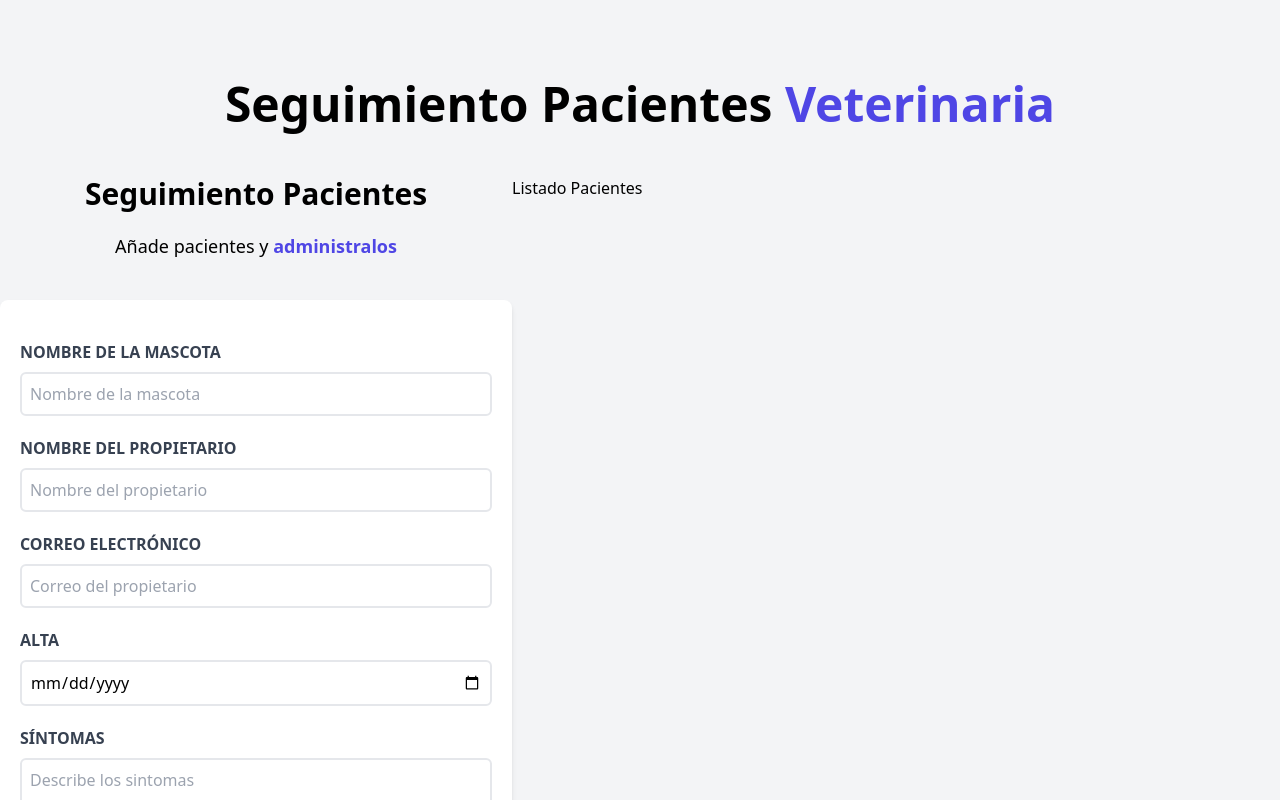
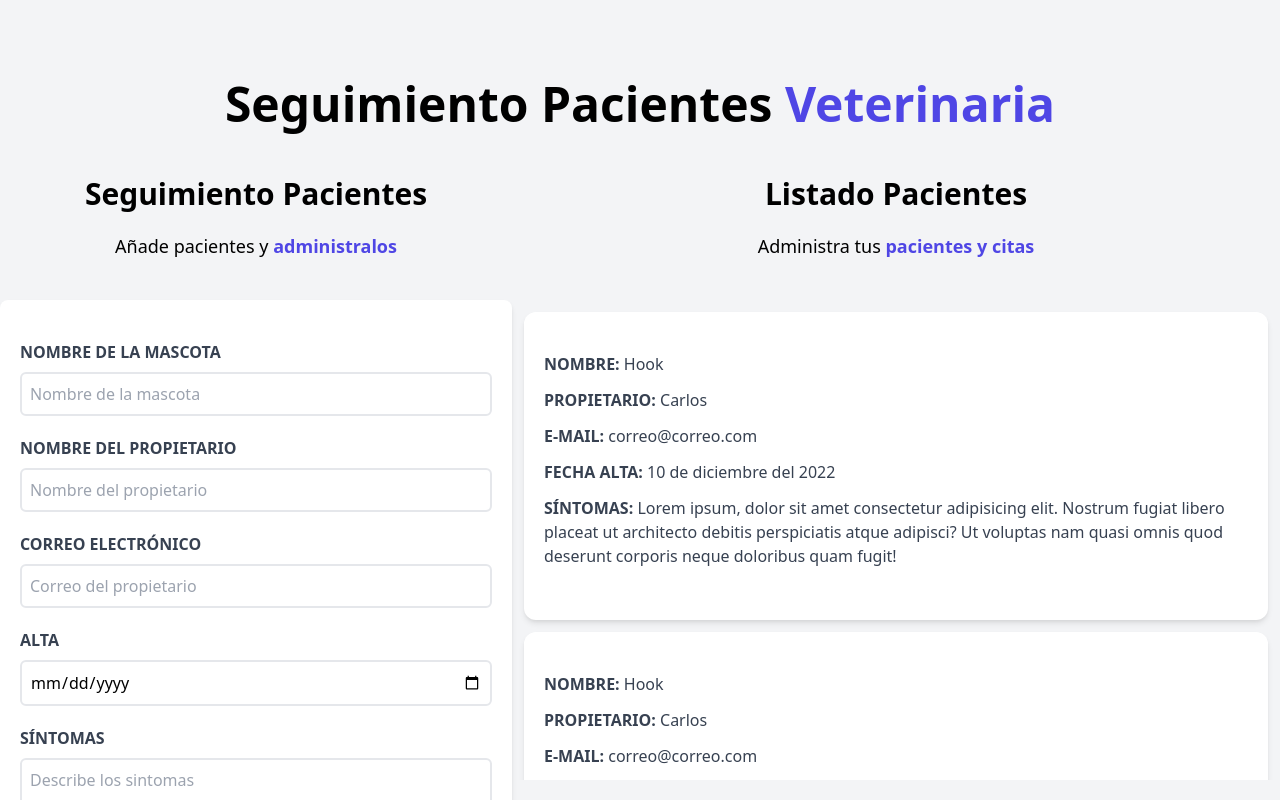
Before and after one commit to yeguacelestial/react-js-course, a React (Vite) app in the folder v2/citas-react/: page / in a window 1280 px wide. Shown: the top 800 px of the page. Built offline with nearby package versions, Linux system fonts and the light colour scheme.

Commit message:
:sparkles: day 11: Finish tailwind css on citas project

```diff
--- a/v2/citas-react/src/App.jsx
+++ b/v2/citas-react/src/App.jsx
@@ -9,9 +9,9 @@ function App() {
     <div className="container mx-auto mt-20">
       <Header/>
 
-      <div className="mt-12 flex">
-        <Formulario/>
-        <ListadoPacientes/>
+      <div className="mt-12 md:flex">
+          <Formulario/>
+          <ListadoPacientes/>
       </div>
     </div>
   )
--- a/v2/citas-react/src/components/ListadoPacientes.jsx
+++ b/v2/citas-react/src/components/ListadoPacientes.jsx
@@ -1,7 +1,23 @@
+import Paciente from "./Paciente"
+
 const ListadoPacientes = () => {
   return (
-    <div className="w-1/2 lg:w-3/5">
-      <h2>Listado Pacientes</h2>
+    <div className="md:w-1/2 lg:w-3/5 h-screen">
+      <h2 className="font-black text-3xl text-center">
+        Listado Pacientes
+      </h2>
+
+      <p className="text-lg mt-5 mb-10 text-center">
+        Administra tus {''}
+        <span className="text-indigo-600 font-bold">pacientes y citas</span>
+      </p>
+
+      <div className="h-3/5 overflow-y-scroll">
+        <Paciente/>
+        <Paciente/>
+        <Paciente/>
+        <Paciente/>
+      </div>
     </div>
   )
 }
--- /dev/null
+++ b/v2/citas-react/src/components/Paciente.jsx
@@ -0,0 +1,27 @@
+const Paciente = () => {
+  return (
+    <div className="m-3 bg-white shadow-md px-5 py-10 rounded-xl">
+      <p className="font-bold mb-3 text-gray-700 uppercase">Nombre: {''}
+        <span className="font-normal normal-case">Hook</span>
+      </p>
+
+      <p className="font-bold mb-3 text-gray-700 uppercase">Propietario: {''}
+        <span className="font-normal normal-case">Carlos</span>
+      </p>
+
+      <p className="font-bold mb-3 text-gray-700 uppercase">E-mail: {''}
+        <span className="font-normal normal-case">correo@correo.com</span>
+      </p>
+
+      <p className="font-bold mb-3 text-gray-700 uppercase">Fecha alta: {''}
+        <span className="font-normal normal-case">10 de diciembre del 2022</span>
+      </p>
+
+      <p className="font-bold mb-3 text-gray-700 uppercase">Síntomas: {''}
+        <span className="font-normal normal-case">Lorem ipsum, dolor sit amet consectetur adipisicing elit. Nostrum fugiat libero placeat ut architecto debitis perspiciatis atque adipisci? Ut voluptas nam quasi omnis quod deserunt corporis neque doloribus quam fugit!</span>
+      </p>
+    </div>
+  )
+}
+
+export default Paciente
```
Also changed, not shown: 1 other file (tests, documents, lock files or other folders).
